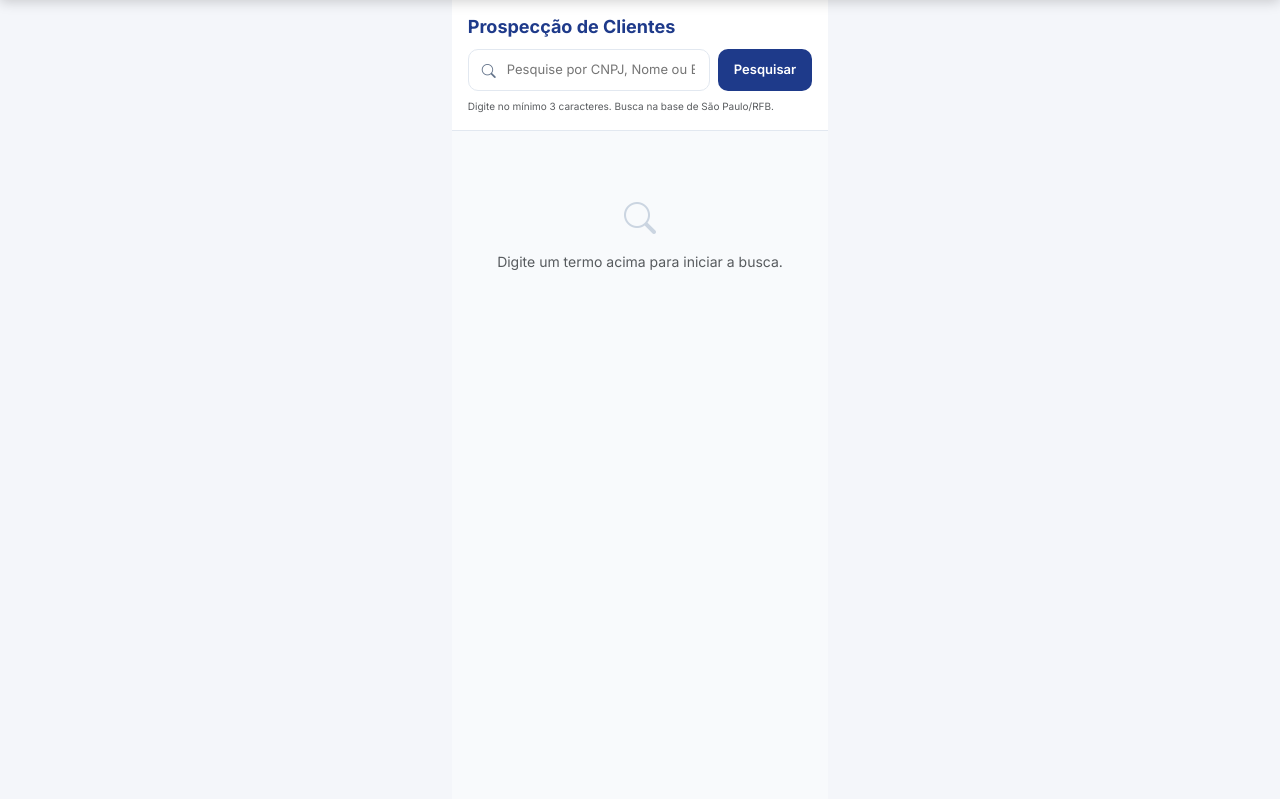
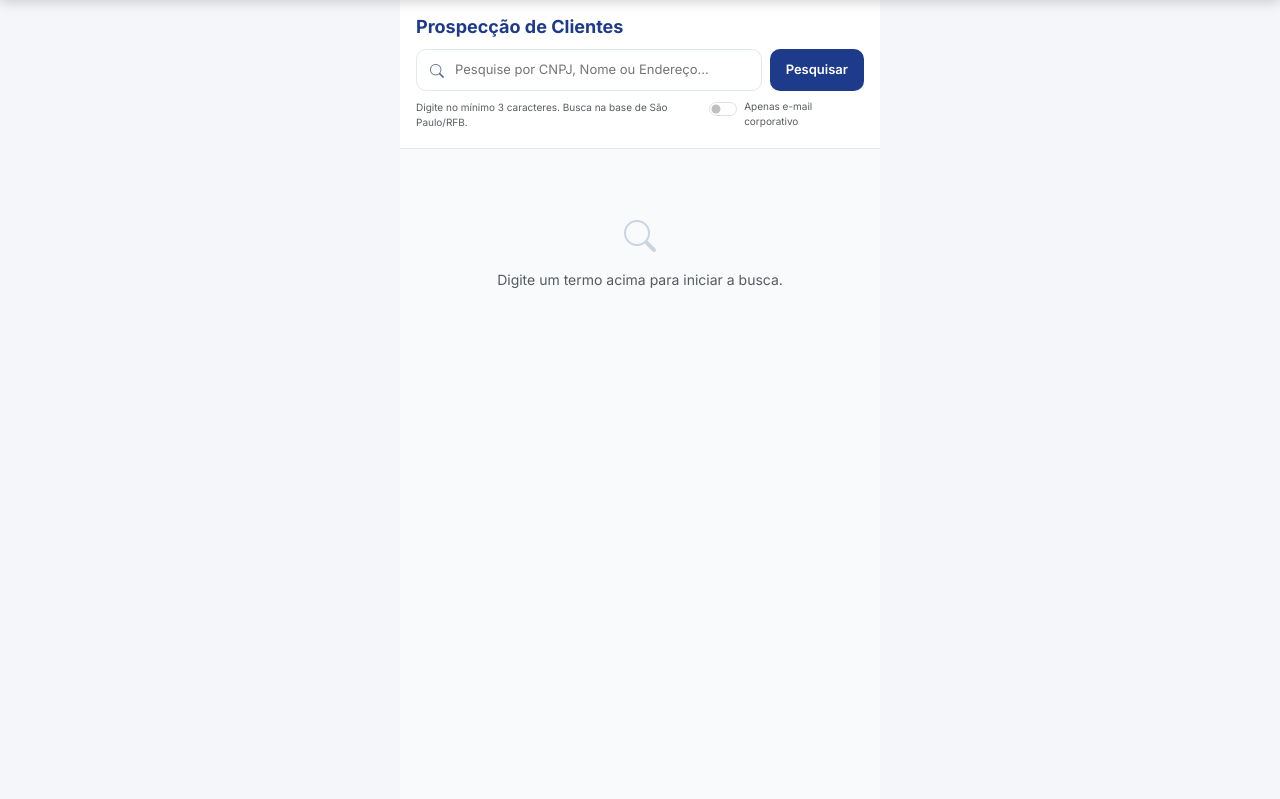
Before and after one commit to ateuatado/comercial, a CodeIgniter 4 app: the page made by app/Views/vendedor/prospeccao_pesquisa.php in a window 1280 px wide. Shown: the part 105-904 px from the top of the page. Run offline with PHP 8.4 and a stand-in for CodeIgniter, Linux system fonts and the light colour scheme; the template is opened without the code that fills it, so the values that code supplies are empty; some libraries are stand-ins or nearby versions.

Commit message:
feat: add corporate email filter switch to regional prospect search views and controllers

```diff
--- a/app/Views/vendedor/prospeccao_pesquisa.php
+++ b/app/Views/vendedor/prospeccao_pesquisa.php
@@ -189,8 +189,14 @@
             <input type="text" id="searchInput" placeholder="Pesquise por CNPJ, Nome ou Endereço..." autocomplete="off">
             <button class="btn-search-go" id="btnSearchGo">Pesquisar</button>
         </div>
-        <div class="text-muted small mt-2" style="font-size: 10px;">
-            Digite no mínimo 3 caracteres. Busca na base de São Paulo/RFB.
+        <div class="mt-2 d-flex align-items-center justify-content-between">
+            <div class="text-muted small" style="font-size: 10px;">
+                Digite no mínimo 3 caracteres. Busca na base de São Paulo/RFB.
+            </div>
+            <div class="form-check form-switch small">
+                <input class="form-check-input" type="checkbox" role="switch" id="chkOnlyCorpEmail" style="cursor: pointer;">
+                <label class="form-check-label text-muted" for="chkOnlyCorpEmail" style="font-size: 10px; cursor: pointer; user-select: none;">Apenas e-mail corporativo</label>
+            </div>
         </div>
     </div>
 
@@ -209,6 +215,7 @@
 const searchInput = document.getElementById('searchInput');
 const btnSearchGo = document.getElementById('btnSearchGo');
 const resultsSection = document.getElementById('resultsSection');
+const chkOnlyCorpEmail = document.getElementById('chkOnlyCorpEmail');
 
 btnSearchGo.addEventListener('click', performSearch);
 searchInput.addEventListener('keypress', (e) => {
@@ -219,8 +226,12 @@ searchInput.addEventListener('keypress', (e) => {
 document.addEventListener("DOMContentLoaded", () => {
     const savedQuery = sessionStorage.getItem('last_prospect_query');
     const savedResults = sessionStorage.getItem('last_prospect_results');
+    const savedOnlyCorp = sessionStorage.getItem('last_prospect_only_corp');
     if (savedQuery) {
         searchInput.value = savedQuery;
+    }
+    if (savedOnlyCorp === '1' && chkOnlyCorpEmail) {
+        chkOnlyCorpEmail.checked = true;
     }
     if (savedResults) {
         renderResults(JSON.parse(savedResults));
@@ -238,13 +249,16 @@ async function performSearch() {
     btnSearchGo.textContent = 'Buscando...';
     resultsSection.innerHTML = '<div class="text-center py-5 text-muted">Buscando na base de dados...</div>';
 
+    const onlyCorp = chkOnlyCorpEmail && chkOnlyCorpEmail.checked ? '1' : '0';
+
     try {
-        const res = await fetch('<?= site_url('vendedor/prospectar/pesquisa/buscar') ?>?q=' + encodeURIComponent(q));
+        const res = await fetch('<?= site_url('vendedor/prospectar/pesquisa/buscar') ?>?q=' + encodeURIComponent(q) + '&only_corp_email=' + onlyCorp);
         const data = await res.json();
 
         if (data.success) {
             // Salvar no cache de sessão para quando o usuário voltar
             sessionStorage.setItem('last_prospect_query', q);
+            sessionStorage.setItem('last_prospect_only_corp', onlyCorp);
             sessionStorage.setItem('last_prospect_results', JSON.stringify(data.resultados));
             renderResults(data.resultados);
         } else {
```
Also changed, not shown: app/Controllers/VendedorController.php (+11 -2 lines).
